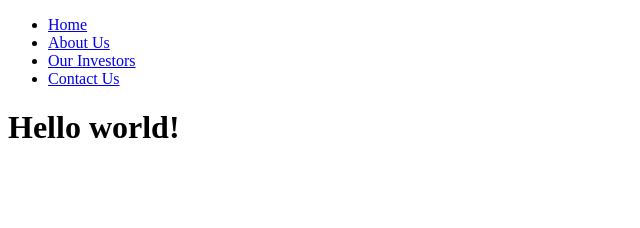
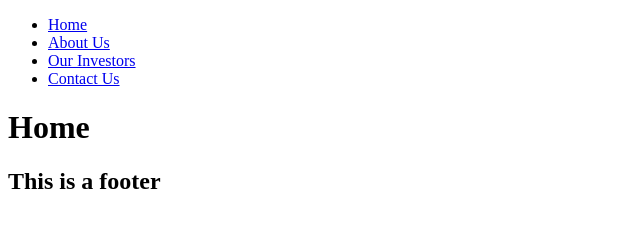
Before and after one commit to matthew-talamantes/gatsby-tutorial, a Gatsby site: page / in a window 1280 px wide. Shown: the whole page, without its empty margins (0-640 px from the left). Built offline with nearby package versions, Linux system fonts and the light colour scheme; Gatsby itself is replaced by a stand-in of ours.

Commit message:
Add global component wrapper

```diff
--- /dev/null
+++ b/src/components/Footer.js
@@ -0,0 +1,11 @@
+import React from "react"
+
+const Footer = () => {
+  return (
+    <footer>
+      <h2>This is a footer</h2>
+    </footer>
+  )
+}
+
+export default Footer
--- /dev/null
+++ b/src/components/Layout.js
@@ -0,0 +1,15 @@
+import React from "react"
+import Navbar from "./Navbar"
+import Footer from "./Footer"
+
+const Layout = ({ children }) => {
+  return (
+    <>
+      <Navbar />
+      {children}
+      <Footer />
+    </>
+  )
+}
+
+export default Layout
--- a/src/pages/index.js
+++ b/src/pages/index.js
@@ -1,11 +1,10 @@
 import React from "react"
-import Navbar from "../components/Navbar"
+import Layout from "../components/Layout"
 
 export default function Home() {
   return (
-    <div>
-      <Navbar />
-      <h1>Hello world!</h1>
-    </div>
+    <Layout>
+      <h1>Home</h1>
+    </Layout>
   )
 }
```
Also changed, not shown: src/pages/404.js (+3 -4 lines), src/pages/about.js (+3 -4 lines), src/pages/company/index.js (+3 -4 lines), src/pages/company/investors.js (+3 -4 lines), src/pages/contact.js (+3 -4 lines).
